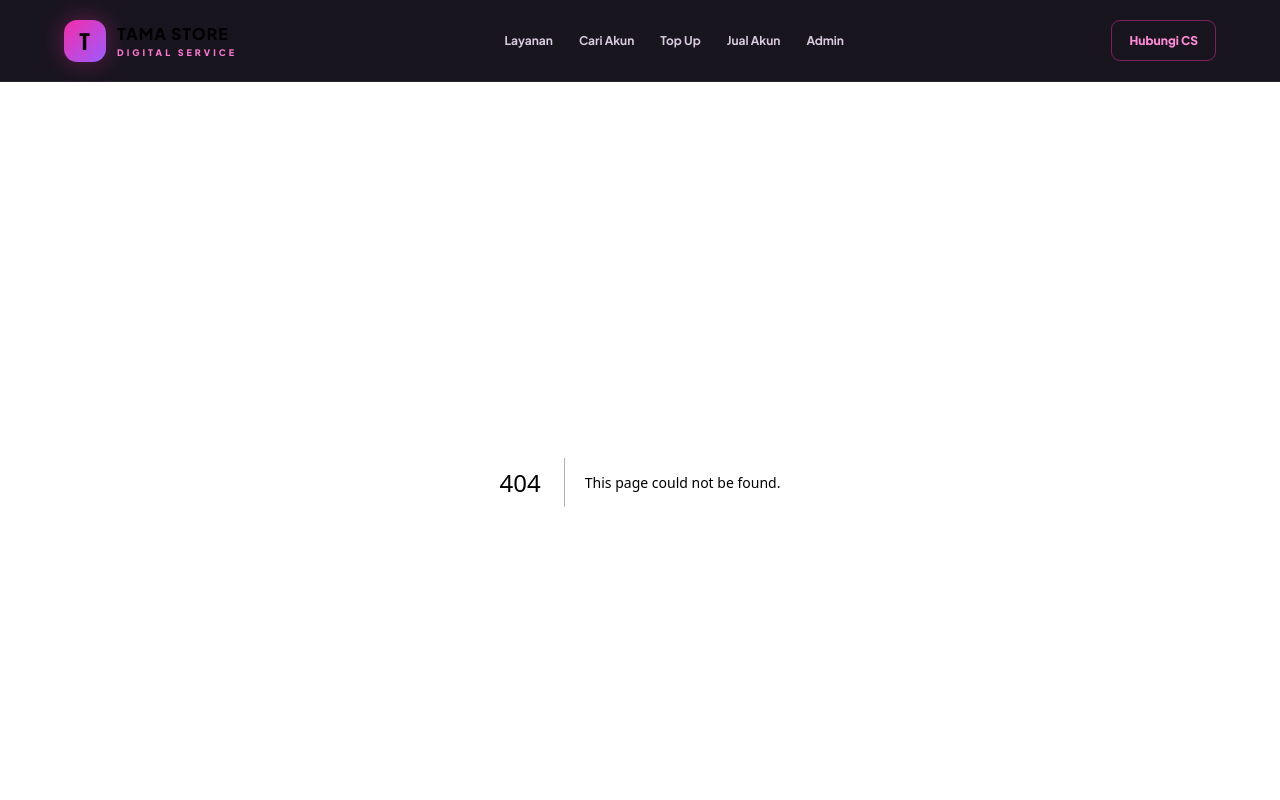
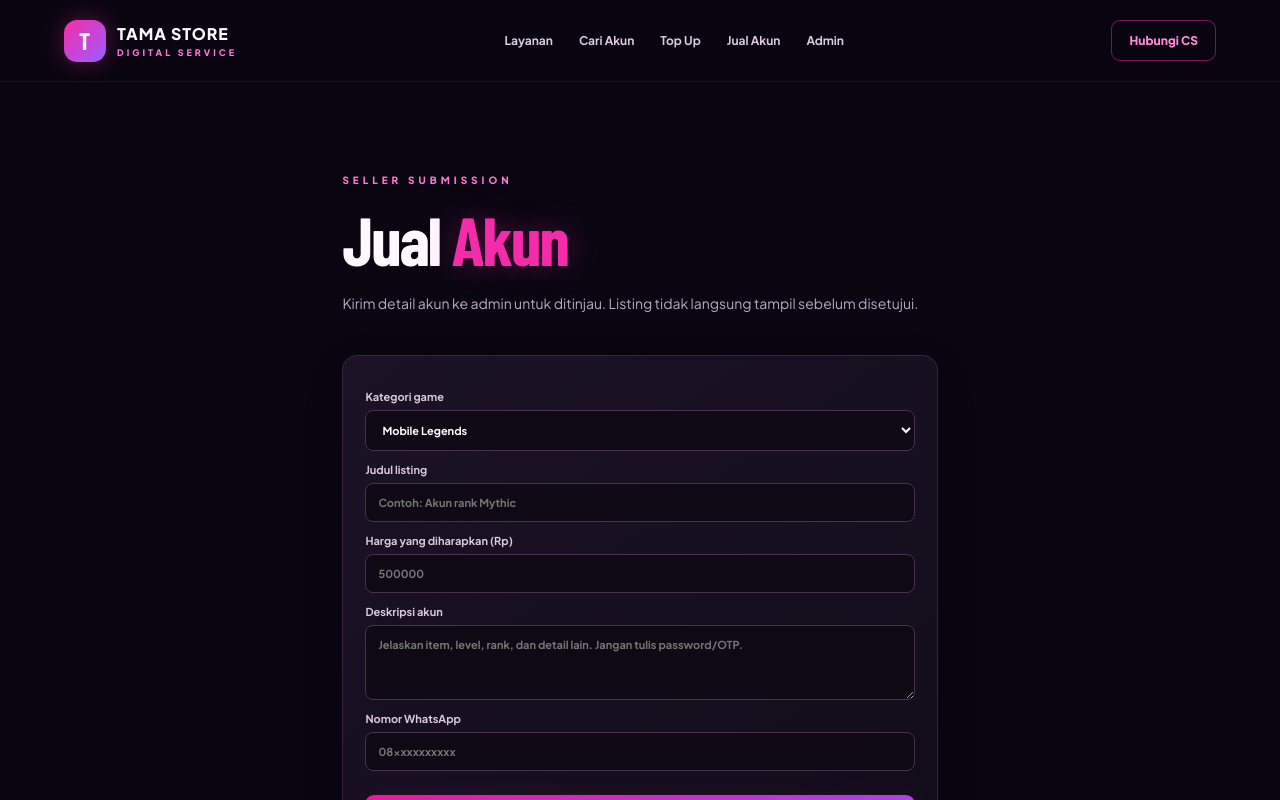
Before and after one commit to DikaTheGetzusuzoZhiro/tamastorereal, a Next.js app: page /jual-akun in a window 1280 px wide. Before the commit this address had no page. Shown: the top 800 px of the page. Built offline with nearby package versions, Linux system fonts and the light colour scheme; a web font is replaced by a local one.

Commit message:
Upload app/jual-akun/page.tsx

```diff
--- /dev/null
+++ b/app/jual-akun/page.tsx
@@ -0,0 +1,6 @@
+"use client";
+import { useState } from "react";
+import { waLink } from "@/lib/config";
+export default function Sell(){const [game,setGame]=useState("Mobile Legends");const [title,setTitle]=useState("");const [price,setPrice]=useState("");const [desc,setDesc]=useState("");const [contact,setContact]=useState("");
+function send(e:React.FormEvent){e.preventDefault();if(game==="Roblox")return alert("Listing akun Roblox tidak didukung.");const msg=`Halo Tama Store, saya ingin mengajukan listing akun.\nGame: ${game}\nJudul: ${title}\nHarga harapan: ${price}\nDeskripsi: ${desc}\nKontak: ${contact}\nMohon review admin.`;window.open(waLink(msg),"_blank","noopener,noreferrer");}
+return <main className="page-wrap narrow"><div className="page-title"><span className="eyebrow">SELLER SUBMISSION</span><h1>Jual <em>Akun</em></h1><p>Kirim detail akun ke admin untuk ditinjau. Listing tidak langsung tampil sebelum disetujui.</p></div><form className="panel form-stack" onSubmit={send}><label>Kategori game<select value={game} onChange={e=>setGame(e.target.value)}><option>Mobile Legends</option><option>Free Fire</option><option>Game Lain</option><option>Roblox</option></select></label>{game==="Roblox"&&<div className="warning">Listing akun Roblox tidak tersedia karena transfer akun dapat melanggar ketentuan Roblox.</div>}<label>Judul listing<input required value={title} onChange={e=>setTitle(e.target.value)} placeholder="Contoh: Akun rank Mythic"/></label><label>Harga yang diharapkan (Rp)<input required type="number" min="1" value={price} onChange={e=>setPrice(e.target.value)} placeholder="500000"/></label><label>Deskripsi akun<textarea required value={desc} onChange={e=>setDesc(e.target.value)} placeholder="Jelaskan item, level, rank, dan detail lain. Jangan tulis password/OTP."/></label><label>Nomor WhatsApp<input required value={contact} onChange={e=>setContact(e.target.value)} placeholder="08xxxxxxxxxx"/></label><button disabled={game==="Roblox"} className="button button-primary full">Kirim Pengajuan via WhatsApp</button><small>Jangan kirim password, OTP, cookie, atau akses email. Admin hanya meminta informasi listing yang aman.</small></form></main>}
```
